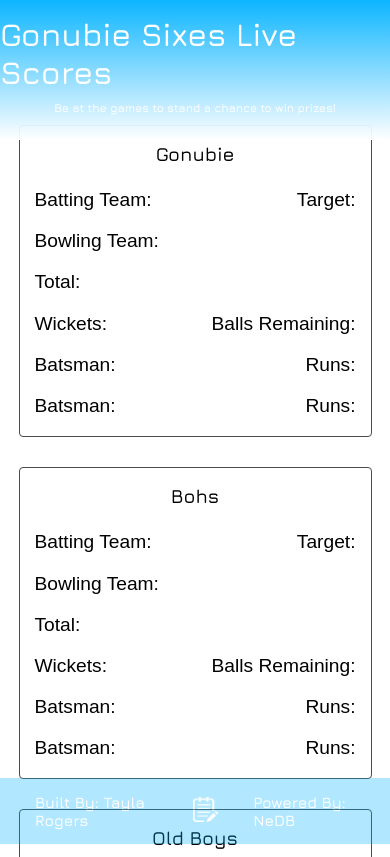
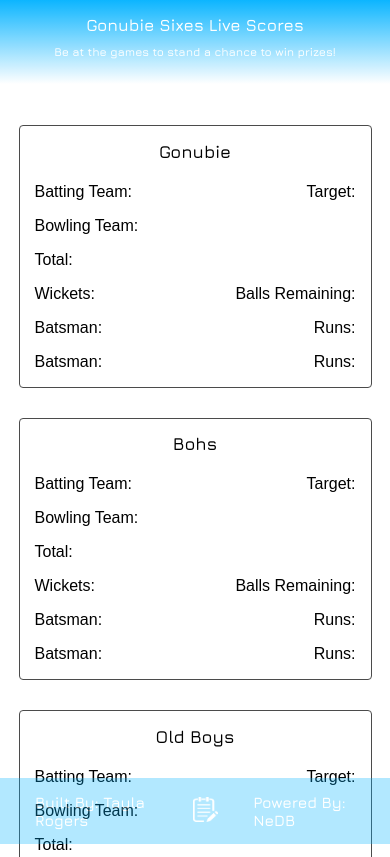
Before and after one commit to taylarogers/live-scoring, a website: page Public/index.html in a window 390 px wide. Shown: the top 857 px of the page. Drawn offline with nearby package versions, Linux system fonts and the light colour scheme; no server answers; a web font is replaced by a local one.

Commit message:
Update Text for Testing on Mobile Devices

```diff
--- a/Public/style.css
+++ b/Public/style.css
@@ -129,19 +129,19 @@ h4 {
     }
 
     p {
-        font-size: larger;
+        font-size: 100%;
     }
 
     h1 {
-        font-size: xx-large;
+        font-size: 130%;
     }
 
     h2 {
-        font-size: larger;
+        font-size: 110%;
     }
 
     h4 {
-        font-size: larger;
+        font-size: 120%;
     }
 }
 
```
